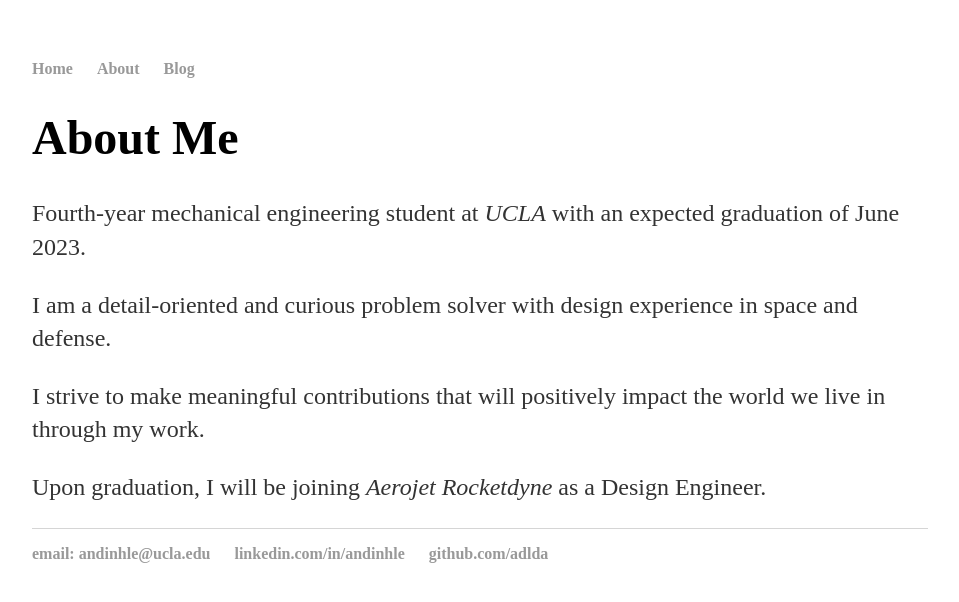
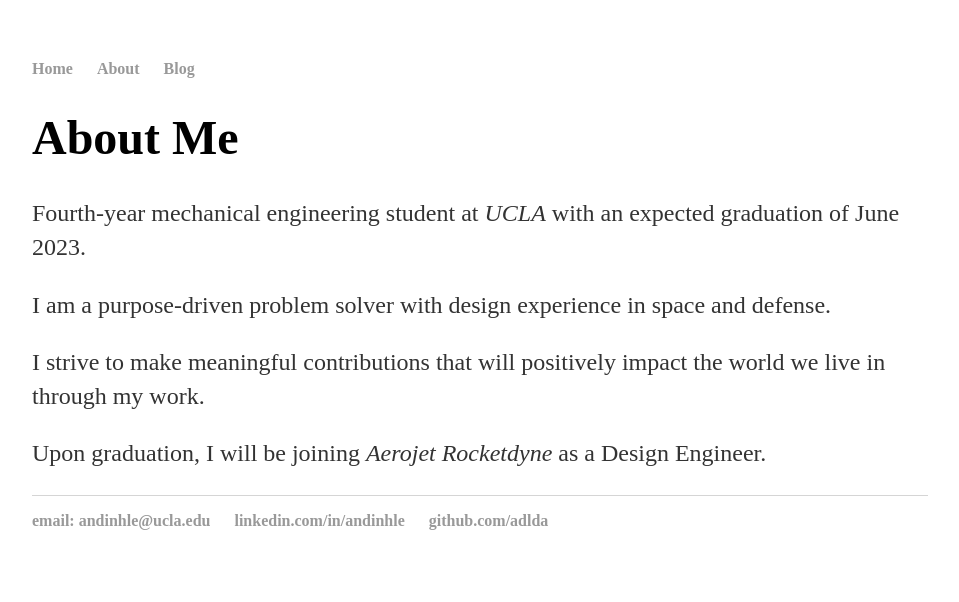
Before and after one commit to adlda/adlda.github.io, a Jekyll site: the page built from about/index.html, in a window 1280 px wide. Shown: the top 602 px of the page, without its empty margins (160-1119 px from the left). Built offline with Jekyll 4.4.1, drawn with Linux system fonts in a browser that asks for light colours.

Commit message:
Update index.html

```diff
--- a/about/index.html
+++ b/about/index.html
@@ -5,7 +5,7 @@
 <div class="blurb">
 	<h1>About Me</h1>
 	<p>Fourth-year mechanical engineering student at <em>UCLA</em> with an expected graduation of June 2023.</p>
-  	<p>I am a detail-oriented and curious problem solver with design experience in space and defense.</p>
+  	<p>I am a purpose-driven problem solver with design experience in space and defense.</p>
   	<p>I strive to make meaningful contributions that will positively impact the world we live in through my work.
   	<p>Upon graduation, I will be joining <em>Aerojet Rocketdyne</em> as a Design Engineer.</p>
 </div><!-- /.blurb -->
```
